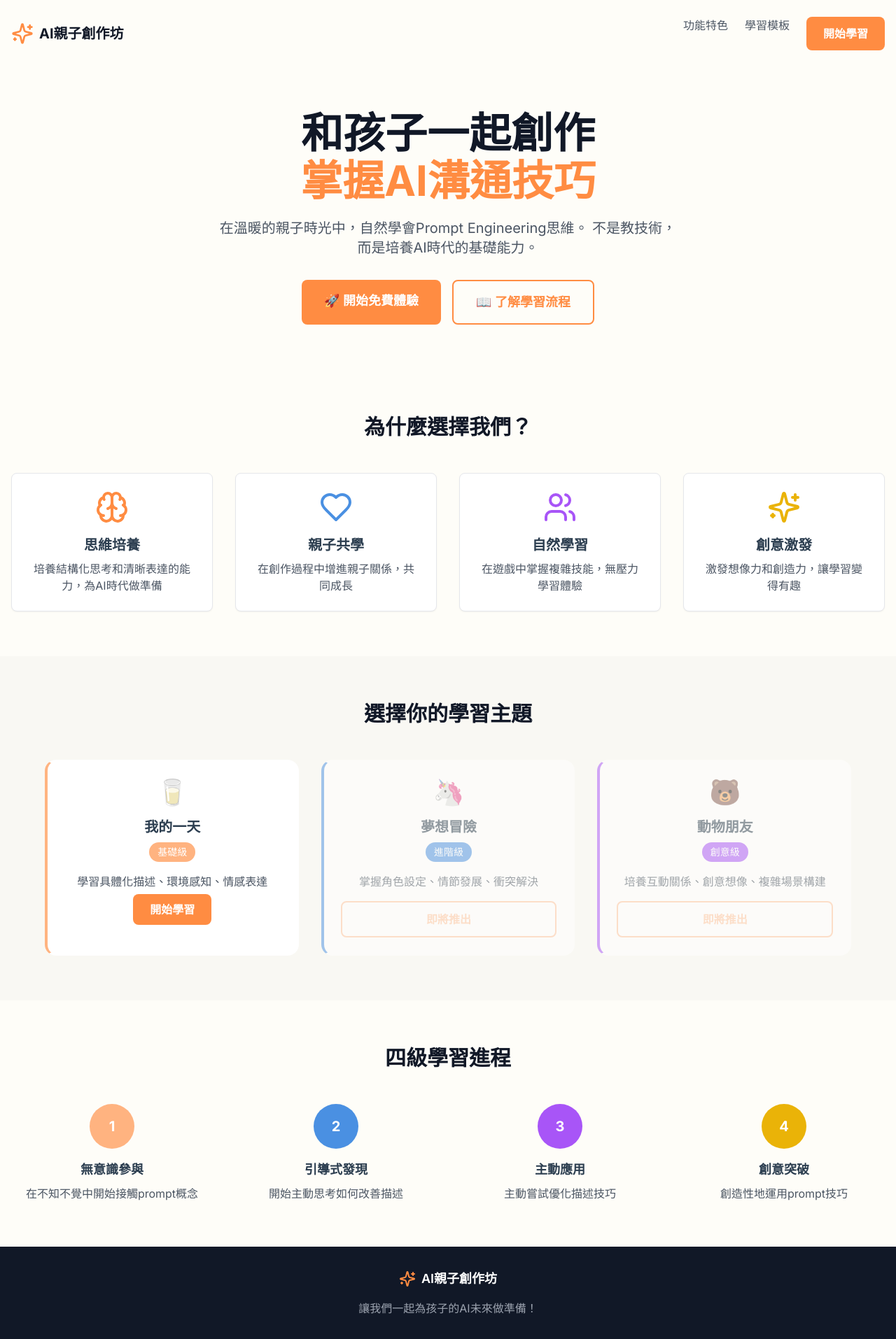
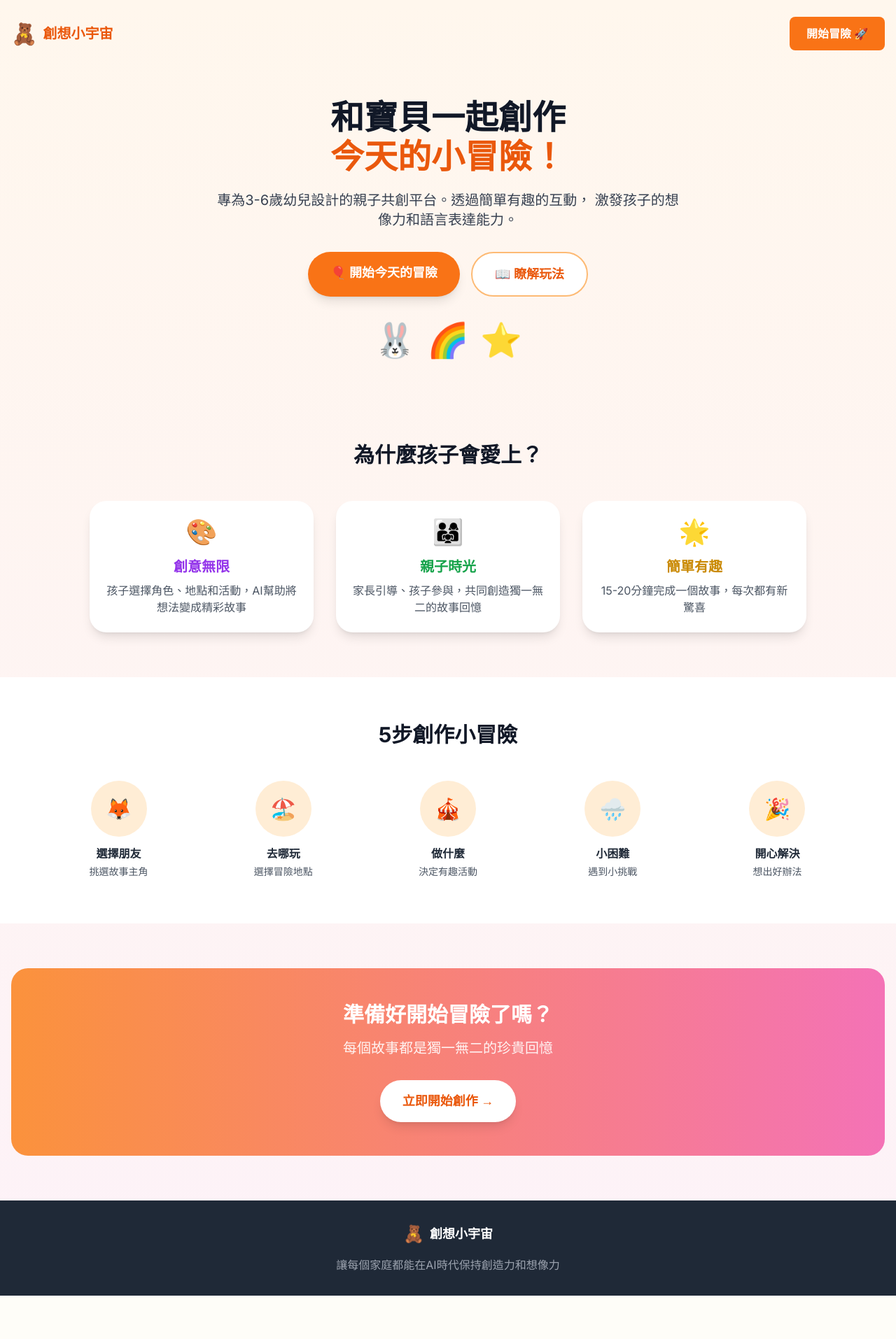
Before and after one commit to garyyang1001/prompt-with-kids, a Next.js app: page / in a window 1280 px wide. Shown: the whole page at 70% size. After the commit the page ends 1852 px from the top, so only its background shows below. Built offline with nearby package versions, Linux system fonts and the light colour scheme.

Commit message:
更新首頁為幼兒版本 - 對應 toddler-adventure MVP

```diff
--- a/src/app/page.tsx
+++ b/src/app/page.tsx
@@ -1,195 +1,132 @@
 import Link from 'next/link'
-import { Sparkles, Heart, Brain, Users } from 'lucide-react'
+import { Sparkles, Heart, Palette, Play } from 'lucide-react'
 
 export default function HomePage() {
   return (
-    <div className="min-h-screen">
+    <div className="min-h-screen bg-gradient-to-b from-orange-50 to-pink-50">
       {/* Header */}
       <header className="container mx-auto px-4 py-6">
         <nav className="flex justify-between items-center">
           <div className="flex items-center space-x-2">
-            <Sparkles className="h-8 w-8 text-primary" />
-            <span className="text-xl font-bold text-gray-900">AI親子創作坊</span>
+            <span className="text-3xl">🧸</span>
+            <span className="text-xl font-bold text-orange-600">創想小宇宙</span>
           </div>
-          <div className="hidden md:flex space-x-6">
-            <Link href="#features" className="text-gray-600 hover:text-primary transition-colors">
-              功能特色
-            </Link>
-            <Link href="#templates" className="text-gray-600 hover:text-primary transition-colors">
-              學習模板
-            </Link>
-            <Link href="/learn" className="btn-primary">
-              開始學習
-            </Link>
-          </div>
+          <Link href="/story/toddler-adventure" className="btn-primary bg-orange-500 hover:bg-orange-600">
+            開始冒險 🚀
+          </Link>
         </nav>
       </header>
 
       {/* Hero Section */}
-      <section className="container mx-auto px-4 py-16 text-center">
+      <section className="container mx-auto px-4 py-12 text-center">
         <div className="max-w-4xl mx-auto">
-          <h1 className="text-4xl md:text-6xl font-bold text-gray-900 mb-6">
-            和孩子一起創作
-            <span className="text-primary block mt-2">掌握AI溝通技巧</span>
+          <h1 className="text-4xl md:text-5xl font-bold text-gray-900 mb-6">
+            和寶貝一起創作
+            <span className="text-orange-600 block mt-2">今天的小冒險！</span>
           </h1>
-          <p className="text-xl text-gray-600 mb-8 max-w-2xl mx-auto">
-            在溫暖的親子時光中，自然學會Prompt Engineering思維。
-            不是教技術，而是培養AI時代的基礎能力。
+          <p className="text-xl text-gray-700 mb-8 max-w-2xl mx-auto">
+            專為3-6歲幼兒設計的親子共創平台。透過簡單有趣的互動，
+            激發孩子的想像力和語言表達能力。
           </p>
           <div className="flex flex-col sm:flex-row gap-4 justify-center">
-            <Link href="/learn" className="btn-primary text-lg px-8 py-4">
-              🚀 開始免費體驗
+            <Link href="/story/toddler-adventure" className="btn-primary text-lg px-8 py-4 bg-orange-500 hover:bg-orange-600 rounded-full shadow-lg">
+              🎈 開始今天的冒險
             </Link>
-            <Link href="#how-it-works" className="btn-secondary text-lg px-8 py-4">
-              📖 了解學習流程
+            <Link href="#how-it-works" className="btn-secondary text-lg px-8 py-4 bg-white text-orange-600 border-2 border-orange-300 hover:bg-orange-50 rounded-full">
+              📖 瞭解玩法
             </Link>
           </div>
+        </div>
+
+        {/* Cute illustrations */}
+        <div className="mt-12 flex justify-center space-x-4 text-5xl">
+          <span className="animate-bounce">🐰</span>
+          <span className="animate-bounce delay-100">🌈</span>
+          <span className="animate-bounce delay-200">⭐</span>
         </div>
       </section>
 
       {/* Features Section */}
       <section id="features" className="container mx-auto px-4 py-16">
         <h2 className="text-3xl font-bold text-center text-gray-900 mb-12">
-          為什麼選擇我們？
+          為什麼孩子會愛上？
         </h2>
-        <div className="grid md:grid-cols-2 lg:grid-cols-4 gap-8">
-          <div className="card text-center">
-            <Brain className="h-12 w-12 text-primary mx-auto mb-4" />
-            <h3 className="text-xl font-semibold mb-2">思維培養</h3>
+        <div className="grid md:grid-cols-3 gap-8 max-w-5xl mx-auto">
+          <div className="bg-white rounded-2xl p-6 shadow-lg text-center">
+            <div className="text-4xl mb-4">🎨</div>
+            <h3 className="text-xl font-semibold mb-2 text-purple-600">創意無限</h3>
             <p className="text-gray-600">
-              培養結構化思考和清晰表達的能力，為AI時代做準備
+              孩子選擇角色、地點和活動，AI幫助將想法變成精彩故事
             </p>
           </div>
-          <div className="card text-center">
-            <Heart className="h-12 w-12 text-secondary mx-auto mb-4" />
-            <h3 className="text-xl font-semibold mb-2">親子共學</h3>
+          <div className="bg-white rounded-2xl p-6 shadow-lg text-center">
+            <div className="text-4xl mb-4">👨‍👩‍👧</div>
+            <h3 className="text-xl font-semibold mb-2 text-green-600">親子時光</h3>
             <p className="text-gray-600">
-              在創作過程中增進親子關係，共同成長
+              家長引導、孩子參與，共同創造獨一無二的故事回憶
             </p>
           </div>
-          <div className="card text-center">
-            <Users className="h-12 w-12 text-purple-500 mx-auto mb-4" />
-            <h3 className="text-xl font-semibold mb-2">自然學習</h3>
+          <div className="bg-white rounded-2xl p-6 shadow-lg text-center">
+            <div className="text-4xl mb-4">🌟</div>
+            <h3 className="text-xl font-semibold mb-2 text-yellow-600">簡單有趣</h3>
             <p className="text-gray-600">
-              在遊戲中掌握複雜技能，無壓力學習體驗
-            </p>
-          </div>
-          <div className="card text-center">
-            <Sparkles className="h-12 w-12 text-yellow-500 mx-auto mb-4" />
-            <h3 className="text-xl font-semibold mb-2">創意激發</h3>
-            <p className="text-gray-600">
-              激發想像力和創造力，讓學習變得有趣
+              15-20分鐘完成一個故事，每次都有新驚喜
             </p>
           </div>
         </div>
       </section>
 
-      {/* Templates Section */}
-      <section id="templates" className="bg-bg-light py-16">
+      {/* How it works */}
+      <section id="how-it-works" className="bg-white py-16">
         <div className="container mx-auto px-4">
           <h2 className="text-3xl font-bold text-center text-gray-900 mb-12">
-            選擇你的學習主題
+            5步創作小冒險
           </h2>
-          <div className="grid md:grid-cols-3 gap-8 max-w-6xl mx-auto">
-            <div className="template-card template-basic">
-              <div className="text-4xl mb-4">🥛</div>
-              <h3 className="text-xl font-semibold mb-2">我的一天</h3>
-              <span className="inline-block bg-primary-light text-white px-3 py-1 rounded-full text-sm mb-4">
-                基礎級
-              </span>
-              <p className="text-gray-600 mb-4">
-                學習具體化描述、環境感知、情感表達
-              </p>
-              <Link href="/learn?template=daily-life" className="btn-primary w-full">
-                開始學習
-              </Link>
-            </div>
-
-            <div className="template-card template-intermediate opacity-50">
-              <div className="text-4xl mb-4">🦄</div>
-              <h3 className="text-xl font-semibold mb-2">夢想冒險</h3>
-              <span className="inline-block bg-secondary text-white px-3 py-1 rounded-full text-sm mb-4">
-                進階級
-              </span>
-              <p className="text-gray-600 mb-4">
-                掌握角色設定、情節發展、衝突解決
-              </p>
-              <button className="btn-secondary w-full" disabled>
-                即將推出
-              </button>
-            </div>
-
-            <div className="template-card template-creative opacity-50">
-              <div className="text-4xl mb-4">🐻</div>
-              <h3 className="text-xl font-semibold mb-2">動物朋友</h3>
-              <span className="inline-block bg-purple-500 text-white px-3 py-1 rounded-full text-sm mb-4">
-                創意級
-              </span>
-              <p className="text-gray-600 mb-4">
-                培養互動關係、創意想像、複雜場景構建
-              </p>
-              <button className="btn-secondary w-full" disabled>
-                即將推出
-              </button>
-            </div>
+          <div className="grid md:grid-cols-5 gap-6 max-w-6xl mx-auto">
+            {[
+              { emoji: '🦊', title: '選擇朋友', desc: '挑選故事主角' },
+              { emoji: '🏖️', title: '去哪玩', desc: '選擇冒險地點' },
+              { emoji: '🎪', title: '做什麼', desc: '決定有趣活動' },
+              { emoji: '🌧️', title: '小困難', desc: '遇到小挑戰' },
+              { emoji: '🎉', title: '開心解決', desc: '想出好辦法' }
+            ].map((step, index) => (
+              <div key={index} className="text-center">
+                <div className="w-20 h-20 bg-orange-100 rounded-full flex items-center justify-center text-3xl mx-auto mb-3">
+                  {step.emoji}
+                </div>
+                <h3 className="font-semibold text-gray-800 mb-1">{step.title}</h3>
+                <p className="text-sm text-gray-600">{step.desc}</p>
+              </div>
+            ))}
           </div>
         </div>
       </section>
 
-      {/* How it works */}
-      <section id="how-it-works" className="container mx-auto px-4 py-16">
-        <h2 className="text-3xl font-bold text-center text-gray-900 mb-12">
-          四級學習進程
-        </h2>
-        <div className="grid md:grid-cols-2 lg:grid-cols-4 gap-8">
-          <div className="text-center">
-            <div className="w-16 h-16 bg-primary-light rounded-full flex items-center justify-center text-white font-bold text-xl mx-auto mb-4">
-              1
-            </div>
-            <h3 className="text-lg font-semibold mb-2">無意識參與</h3>
-            <p className="text-gray-600">
-              在不知不覺中開始接觸prompt概念
-            </p>
-          </div>
-          <div className="text-center">
-            <div className="w-16 h-16 bg-secondary rounded-full flex items-center justify-center text-white font-bold text-xl mx-auto mb-4">
-              2
-            </div>
-            <h3 className="text-lg font-semibold mb-2">引導式發現</h3>
-            <p className="text-gray-600">
-              開始主動思考如何改善描述
-            </p>
-          </div>
-          <div className="text-center">
-            <div className="w-16 h-16 bg-purple-500 rounded-full flex items-center justify-center text-white font-bold text-xl mx-auto mb-4">
-              3
-            </div>
-            <h3 className="text-lg font-semibold mb-2">主動應用</h3>
-            <p className="text-gray-600">
-              主動嘗試優化描述技巧
-            </p>
-          </div>
-          <div className="text-center">
-            <div className="w-16 h-16 bg-yellow-500 rounded-full flex items-center justify-center text-white font-bold text-xl mx-auto mb-4">
-              4
-            </div>
-            <h3 className="text-lg font-semibold mb-2">創意突破</h3>
-            <p className="text-gray-600">
-              創造性地運用prompt技巧
-            </p>
-          </div>
+      {/* CTA Section */}
+      <section className="container mx-auto px-4 py-16 text-center">
+        <div className="bg-gradient-to-r from-orange-400 to-pink-400 rounded-3xl p-8 md:p-12 text-white">
+          <h2 className="text-3xl font-bold mb-4">準備好開始冒險了嗎？</h2>
+          <p className="text-xl mb-8 opacity-90">
+            每個故事都是獨一無二的珍貴回憶
+          </p>
+          <Link
+            href="/story/toddler-adventure"
+            className="inline-block bg-white text-orange-600 font-bold px-8 py-4 rounded-full shadow-lg hover:shadow-xl transition-shadow text-lg"
+          >
+            立即開始創作 →
+          </Link>
         </div>
       </section>
 
       {/* Footer */}
-      <footer className="bg-gray-900 text-white py-8">
+      <footer className="bg-gray-800 text-white py-8">
         <div className="container mx-auto px-4 text-center">
           <div className="flex items-center justify-center space-x-2 mb-4">
-            <Sparkles className="h-6 w-6 text-primary" />
-            <span className="text-lg font-semibold">AI親子創作坊</span>
+            <span className="text-2xl">🧸</span>
+            <span className="text-lg font-semibold">創想小宇宙</span>
           </div>
           <p className="text-gray-400">
-            讓我們一起為孩子的AI未來做準備！
+            讓每個家庭都能在AI時代保持創造力和想像力
           </p>
         </div>
       </footer>
```
